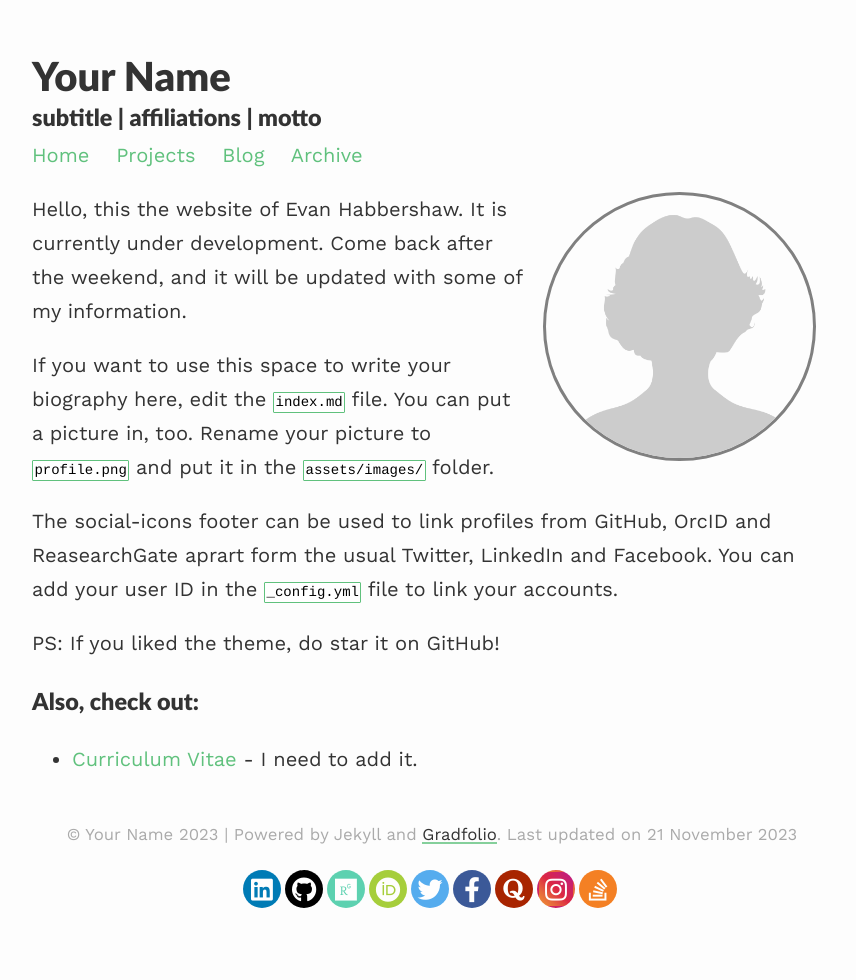
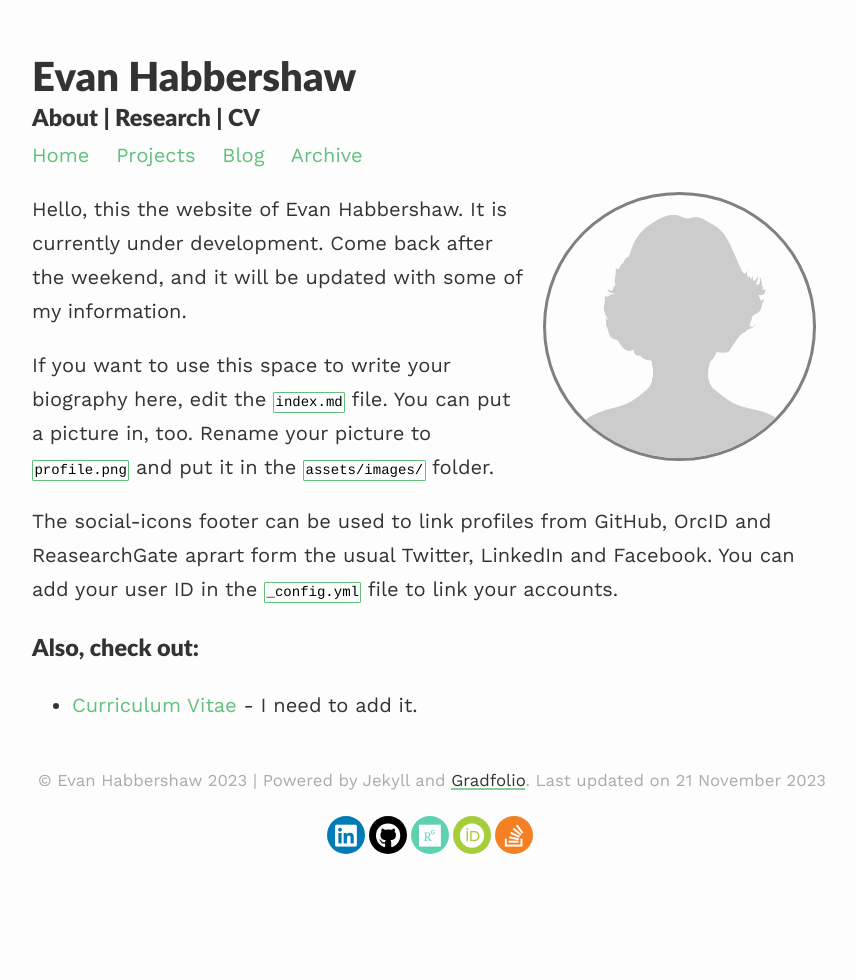
Before and after one commit to evanhabbershaw/evanhabbershaw.github.io, a Jekyll site: the page built from index.md, in a window 1280 px wide. Shown: the whole page, without its empty margins (208-1064 px from the left). Built offline with Jekyll 4.4.1, drawn with Linux system fonts in a browser that asks for light colours; nearby versions of some CDN libraries.

Commit message:
updated index and config file
I'm figuring it out....

```diff
--- a/_config.yml
+++ b/_config.yml
@@ -1,7 +1,7 @@
 ### your site title here
 
-title: Your Name
-description: subtitle | affiliations | motto
+title: Evan Habbershaw
+description: About | Research | CV
 
 baseurl: /gradfolio #name of GitHub repository
 url: "" #custom url to be used instead of GitHub repository
@@ -13,16 +13,11 @@ permalink: /blog/:year/:title/
 paginate_path: /blog/page:num/
 
 # Social media links in footer
-twitter: "#"
 linkedin: "#"
 stackoverflow: "#"
 github: "#"
 researchgate: "#"
 orcid: "#"
-quora: "#"
-instagram: "#"
-facebook: "#"
-
 
 # Markdown
 highlighter: rouge
--- a/index.md
+++ b/index.md
@@ -14,7 +14,6 @@ If you want to use this space to write your biography here, edit the `index.md`
 
 The social-icons footer can be used to link profiles from GitHub, OrcID and ReasearchGate aprart form the usual Twitter, LinkedIn and Facebook. You can add your user ID in the `_config.yml` file to link your accounts.
 
-PS: If you liked the theme, do star it on GitHub!
 
 ### Also, check out:
 
```
